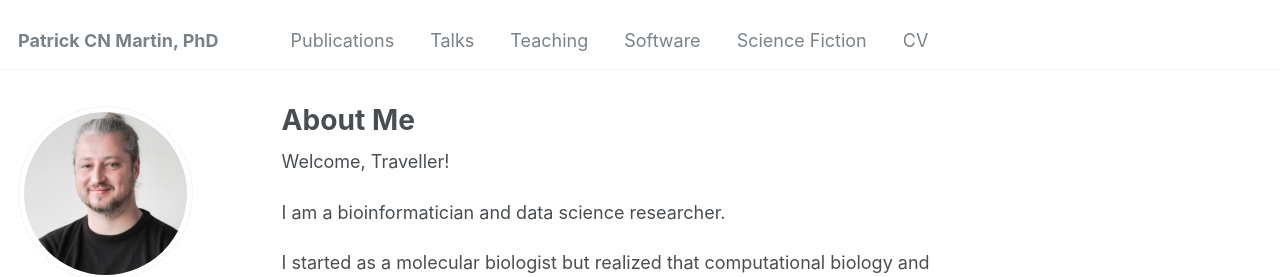
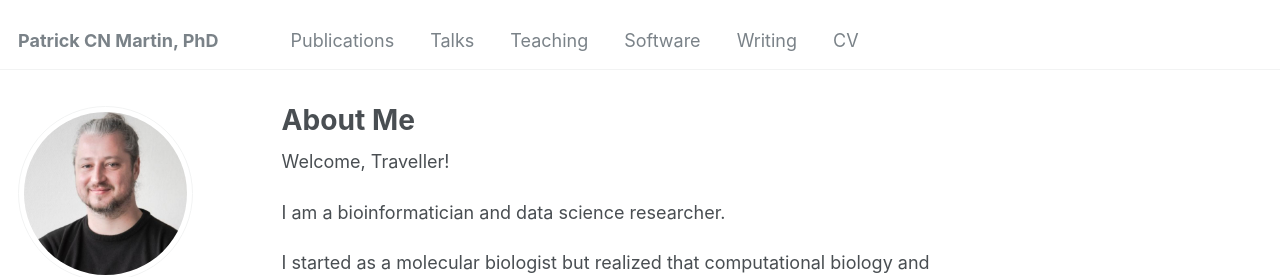
Before and after one commit to patrickCNMartin/patrickCNMartin.github.io, a Jekyll site: the page built from _pages/about.md, in a window 1280 px wide. Shown: the top 277 px of the page. Built offline with Jekyll 4.4.1, drawn with Linux system fonts in a browser that asks for light colours; some web fonts are replaced.

Commit message:
Update structure- again

```diff
--- a/_data/navigation.yml
+++ b/_data/navigation.yml
@@ -17,8 +17,8 @@ main:
   - title: "Software"
     url: /software/
 
-  - title: "Science Fiction"
-    url: /scifi/
+  - title: "Writing"
+    url: /writing/
 
   - title: "CV"
     url: /cv/
```
